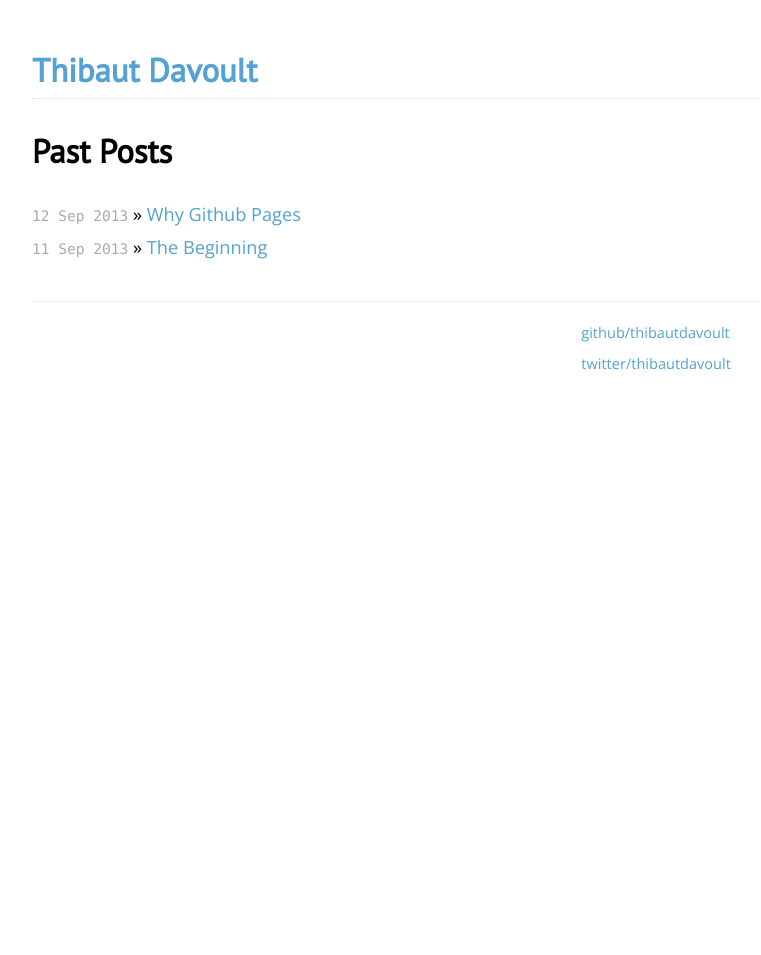
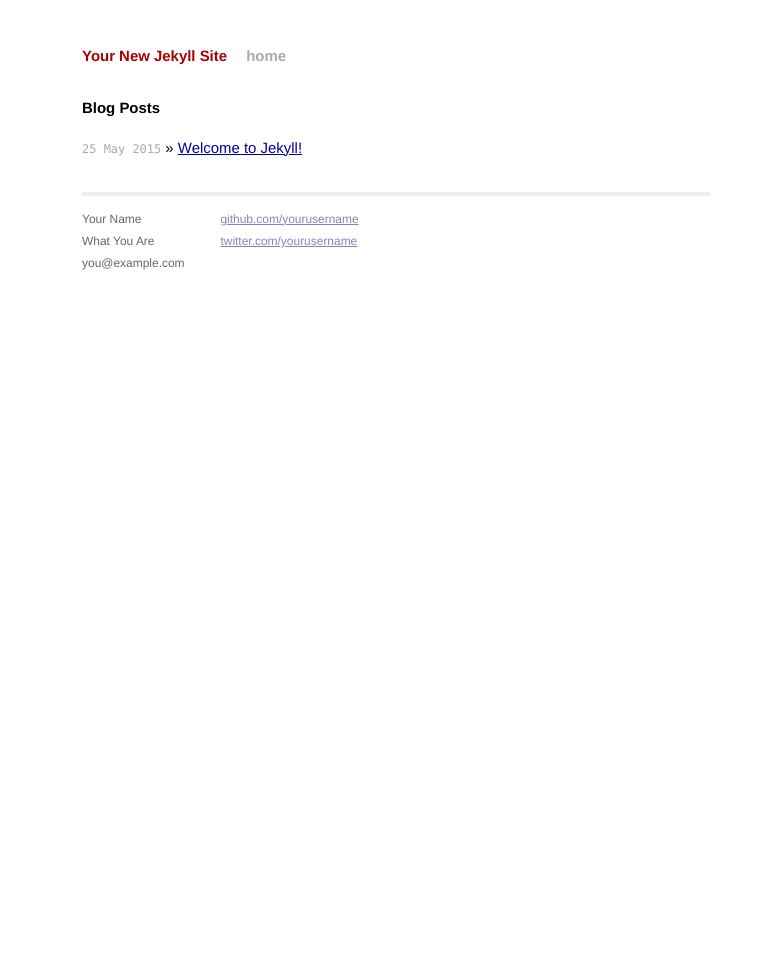
Before and after one commit to thibautdavoult/thibautdavoult.github.io, a Jekyll site: the page built from blog/index.html, in a window 1280 px wide. Shown: the whole page, without its empty margins (244-1005 px from the left). Built offline with Jekyll 4.4.1, drawn with Linux system fonts in a browser that asks for light colours; Markdown is read by kramdown in place of the engine named in the settings.

Commit message:
jekyll blog install

```diff
--- a/blog/_config.yml
+++ b/blog/_config.yml
@@ -1,3 +1,3 @@
-name: Thibaut Davoult
+name: Your New Jekyll Site
 markdown: redcarpet
 pygments: true
--- a/blog/_layouts/default.html
+++ b/blog/_layouts/default.html
@@ -3,14 +3,14 @@
     <head>
         <meta charset="utf-8">
         <meta http-equiv="X-UA-Compatible" content="IE=edge,chrome=1">
-        <title>Thibaut Davoult</title>
+        <title>{{ page.title }}</title>
         <meta name="viewport" content="width=device-width">
 
         <!-- syntax highlighting CSS -->
-        <link rel="stylesheet" href="css/syntax.css">
+        <link rel="stylesheet" href="/css/syntax.css">
 
         <!-- Custom CSS -->
-        <link rel="stylesheet" href="css/main.css">
+        <link rel="stylesheet" href="/css/main.css">
 
     </head>
     <body>
@@ -18,8 +18,7 @@
         <div class="site">
           <div class="header">
             <h1 class="title"><a href="/">{{ site.name }}</a></h1>
-
-          <hr></hr>
+            <a class="extra" href="/">home</a>
           </div>
 
           {{ content }}
@@ -27,21 +26,19 @@
           <div class="footer">
             <div class="contact">
               <p>
-                <a href="https://github.com/thibautdavoult" target="_blank">github/thibautdavoult</a><br />
-                <a href="https://twitter.com/thibautdavoult" target="_blank">twitter/thibautdavoult</a><br />
+                Your Name<br />
+                What You Are<br />
+                you@example.com
+              </p>
+            </div>
+            <div class="contact">
+              <p>
+                <a href="https://github.com/yourusername">github.com/yourusername</a><br />
+                <a href="https://twitter.com/yourusername">twitter.com/yourusername</a><br />
               </p>
             </div>
           </div>
         </div>
-<script>
-  (function(i,s,o,g,r,a,m){i['GoogleAnalyticsObject']=r;i[r]=i[r]||function(){
-  (i[r].q=i[r].q||[]).push(arguments)},i[r].l=1*new Date();a=s.createElement(o),
-  m=s.getElementsByTagName(o)[0];a.async=1;a.src=g;m.parentNode.insertBefore(a,m)
-  })(window,document,'script','//www.google-analytics.com/analytics.js','ga');
 
-  ga('create', 'UA-44055490-1', 'thibautdavoult.github.io');
-  ga('send', 'pageview');
-
-</script>
     </body>
 </html>
--- a/blog/_layouts/post.html
+++ b/blog/_layouts/post.html
@@ -2,8 +2,8 @@
 layout: default
 ---
 <h2>{{ page.title }}</h2>
+<p class="meta">{{ page.date | date_to_string }}</p>
 
 <div class="post">
 {{ content }}
-<p class="meta">Published: {{ page.date | date_to_string }}</p>
 </div>
--- a/blog/css/main.css
+++ b/blog/css/main.css
@@ -5,43 +5,29 @@
 /*****************************************************************************/
 
 /* Global Reset */
-
-@import url(http://fonts.googleapis.com/css?family=PT+Sans|Open+Sans);
-
 * {
   margin: 0;
   padding: 0;
-}
-
-hr {
-  color: #666;
-  border-top: 0px solid #eeeeee;
-  margin-top: -2em;
-  margin-bottom: 2em;
-  overflow: hidden;
 }
 
 html, body { height: 100%; }
 
 body {
   background-color: #FFF;
-  font-family: 'Open Sans', sans-serif;
+  font: 13.34px Helvetica, Arial, sans-serif;
   font-size: small;
   text-align: center;
 }
 
 h1, h2, h3, h4, h5, h6 {
-  font-size: 180%;
-  font-family: 'PT Sans', sans-serif;
-  margin-bottom: :1em ;
-  }
+  font-size: 100%; }
 
 h1 { margin-bottom: 1em; }
 p { margin: 1em 0; }
 
-a         { color: #54A2D3; text-decoration: none;}
-a:hover   { color: #54A2D3; text-decoration: underline;}
-a:visited { color: #54A2D3; }
+a         { color: #00a; }
+a:hover   { color: #000; }
+a:visited { color: #a0a; }
 
 /*****************************************************************************/
 /*
@@ -70,17 +56,11 @@ ul.posts span {
 /*****************************************************************************/
 
 .site {
-  font-size: 140%;
+  font-size: 115%;
   text-align: justify;
-  width: 40em;
+  width: 42em;
   margin: 3em auto 2em;
-  line-height: 1.7em;
-}
-
-.site h2 {
-  color: #286286;
-  font-size: 140%;
-  margin-bottom: 1.5em;
+  line-height: 1.5em;
 }
 
 .site .header a {
@@ -90,16 +70,15 @@ ul.posts span {
 
 .site .header h1.title {
   display: inline-block;
-  margin-bottom: 1.5em;
+  margin-bottom: 2em;
 }
 
 .site .header h1.title a {
-  color: #54A2D3;
+  color: #a00;
 }
 
 .site .header h1.title a:hover {
-  color: #54A2D3;
-  text-decoration: underline;
+  color: #000;
 }
 
 .site .header a.extra {
@@ -109,29 +88,27 @@ ul.posts span {
 
 .site .header a.extra:hover {
   color: #000;
-  text-decoration: underline;
 }
 
 .site .meta {
   color: #aaa;
-  text-align: right;
 }
 
 .site .footer {
   font-size: 80%;
   color: #666;
-  border-top: 1px solid #eeeeee;
-  margin-top: 1.5em;
+  border-top: 4px solid #eee;
+  margin-top: 2em;
   overflow: hidden;
 }
 
 .site .footer .contact {
-  float: right;
-  margin-right: 2em;
+  float: left;
+  margin-right: 3em;
 }
 
 .site .footer .contact a {
-  color: #54A2D3;
+  color: #8085C1;
 }
 
 .site .footer .rss {
@@ -151,20 +128,6 @@ ul.posts span {
 /*****************************************************************************/
 
 /* standard */
-.post h1 {
-  color: #000;
-  font-weight: bold;
-  font-size: 150%;
-
-}
-
-.post h2 {
-  color: #000;
-  font-size: 130%;
-
-}
-
-
 .post pre {
   border: 1px solid #ddd;
   background-color: #eef;
--- a/blog/index.html
+++ b/blog/index.html
@@ -1,10 +1,10 @@
 ---
 layout: default
-title: Thibaut Davoult
+title: Your New Jekyll Site
 ---
 
 <div id="home">
-  <h1>Past Posts</h1>
+  <h1>Blog Posts</h1>
   <ul class="posts">
     {% for post in site.posts %}
       <li><span>{{ post.date | date_to_string }}</span> &raquo; <a href="{{ post.url }}">{{ post.title }}</a></li>
```
Also changed, not shown: blog/_posts/2013-09-11-beginning.markdown (deleted, +0 -21 lines), blog/_posts/2013-09-12-why-github-pages.md (deleted, +0 -28 lines), blog/_posts/2015-05-25-welcome-to-jekyll.markdown (added, +24 -0 lines), 5 other files.
